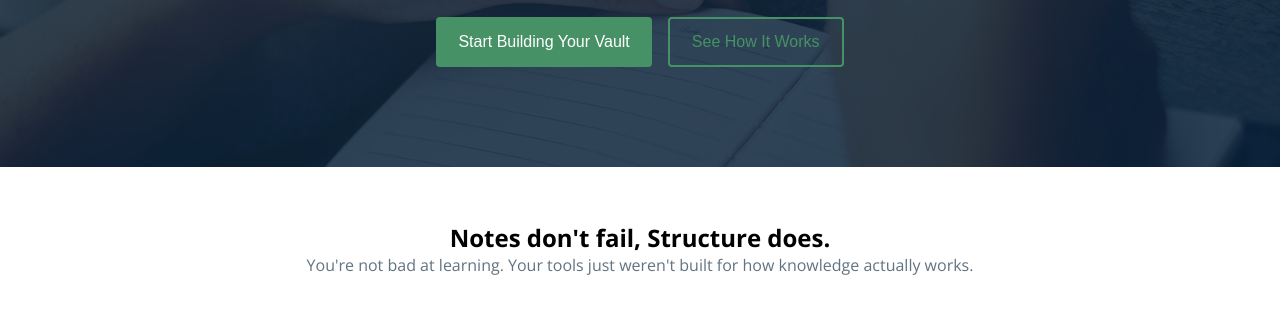
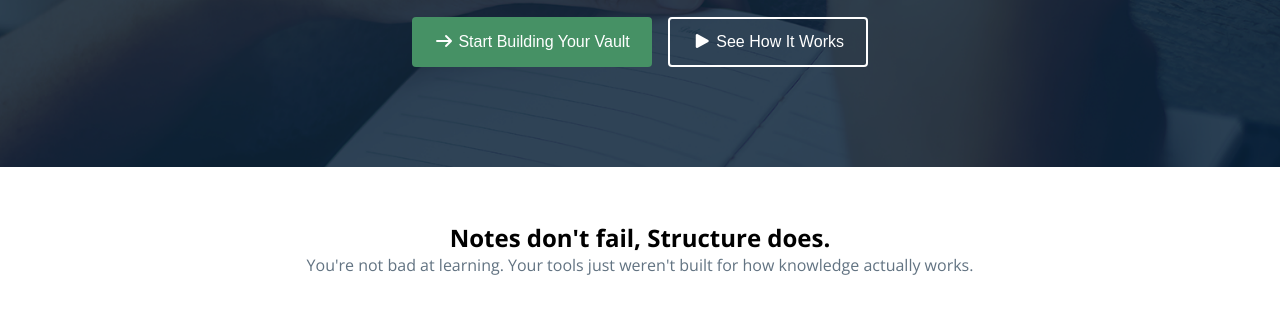
Before and after one commit to MostakimMaruf/B13-A1, a plain HTML site: page index.html in a window 1280 px wide. Shown: the part 467-783 px from the top of the page. Drawn offline with nearby package versions, Linux system fonts and the light colour scheme.

Commit message:
error fixing

```diff
--- a/index.html
+++ b/index.html
@@ -50,8 +50,8 @@
             </p>
 
             <div class="hero-buttons">
-                <button class="primary-btn">Start Building Your Vault</button>
-                <button class="secondary-btn">See How It Works</button>
+                <button class="primary-btn"><i class="fa-solid fa-arrow-right"></i> Start Building Your Vault</button>
+                <button class="secondary-btn"><i class="fa-solid fa-play"></i> See How It Works</button>
             </div>
         </div>
     </section>
@@ -129,7 +129,7 @@
                     <p>Join thousands of learners who are building their personal knowledge vaults.Start free, no credit
                         card required.</p>
                 </div>
-                <button class="btn">Get Early Access</button>
+                <button class="btn"><i class="fa-solid fa-arrow-right"></i> Get Early Access</button>
                 <ul class="list">
                     <li id="list1">free during early access</li>
                     <li id="list2">no creadit card needed</li>
--- a/style.css
+++ b/style.css
@@ -124,8 +124,8 @@
 
 .secondary-btn {
     background-color: transparent;
-    border: 2px solid #469165;
-    color: #469165;
+    border: 2px solid #ffffff;
+    color: #ffffff;
     padding: 14px 22px;
     border-radius: 4px;
     font-size: 16px;
```
